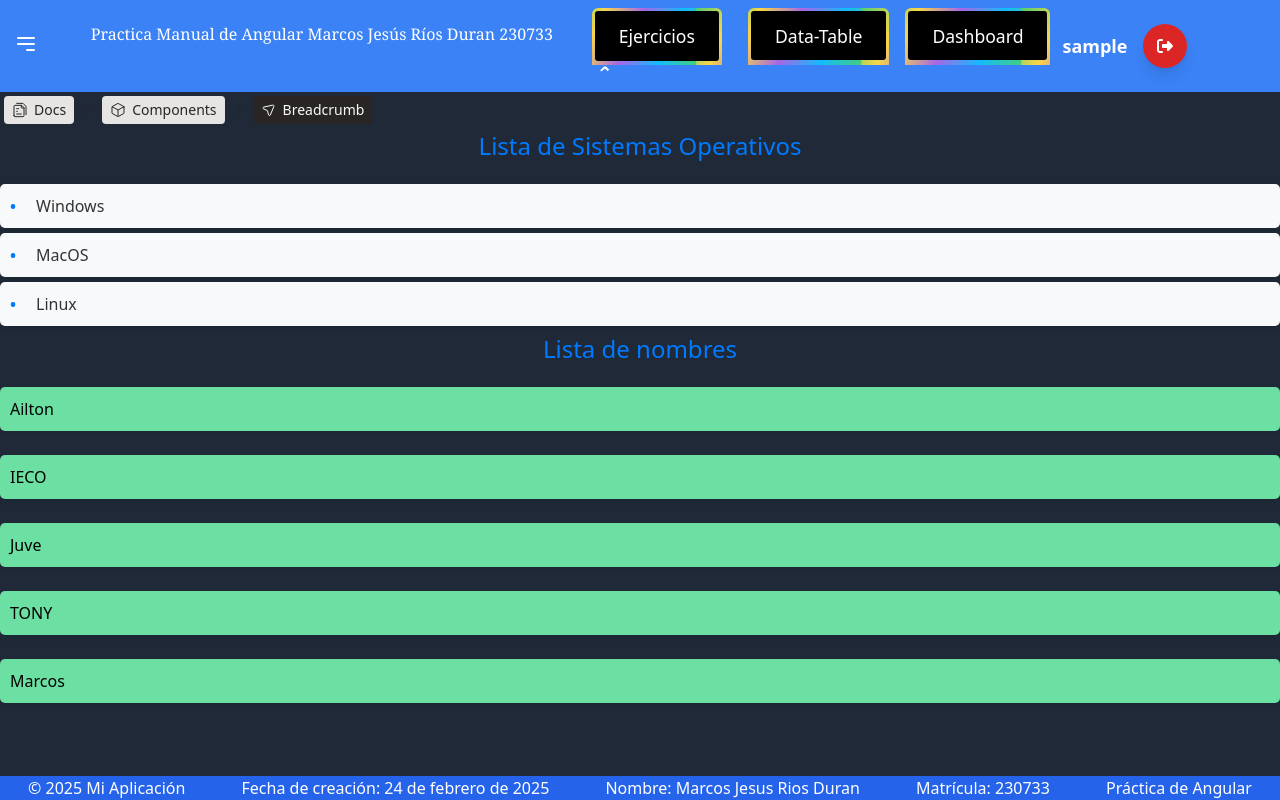
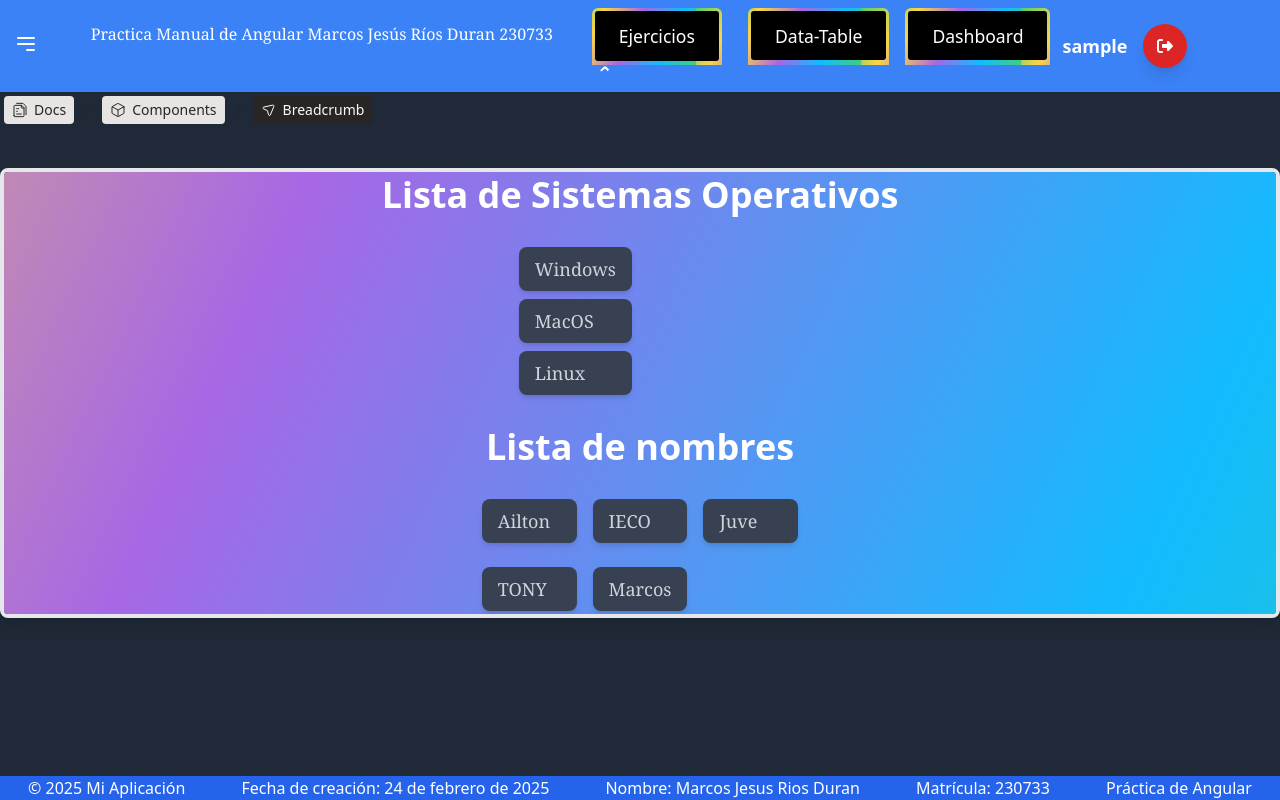
Before and after one commit to Marcos-Jesus-Rios-Duran/manualAngular_230733, an Angular app in the folder manualAngular-230733/: page /page5 in a window 1280 px wide. Built offline with nearby package versions, Linux system fonts and the light colour scheme; sample sign-in values are in the browser's storage.

Commit message:
Mejoras en el front de la Landing-page

```diff
--- a/manualAngular-230733/src/app/Components/page-container/landing-page/landing-page.component.css
+++ b/manualAngular-230733/src/app/Components/page-container/landing-page/landing-page.component.css
@@ -103,3 +103,9 @@
       opacity: 1;
     }
   }
+  #cont{
+    background-color: #171717;
+    border-radius: 5px;
+    height:490px;
+    box-shadow: 0 2px 4px rgba(0, 0, 0, 0.1);
+  }
--- a/manualAngular-230733/src/app/Components/page-container/landing-page/landing-page.component.html
+++ b/manualAngular-230733/src/app/Components/page-container/landing-page/landing-page.component.html
@@ -1,7 +1,8 @@
-<div class="flex flex-col items-center justify-center">
+<div class="flex flex-col items-center justify-center bg-black" id="cont" >
   <h1 class="text-4xl font-bold text-white mb-6">Seleccione un Ejercicio</h1>
   <!-- Contenedor principal para la tarjeta y botones -->
-  <div class="flex justify-between items-center w-full max-w-4xl">
+
+  <div class="flex justify-between items-center w-full max-w-4xl ">
 
     <!-- Botones Izquierda -->
     <div class="flex flex-col space-y-4">
--- a/manualAngular-230733/src/app/pages/ejercicio-02/ejercicio-02.component.css
+++ b/manualAngular-230733/src/app/pages/ejercicio-02/ejercicio-02.component.css
@@ -1,12 +1,43 @@
-*{
-    .textoSaludo{
-        font-weight: bolder;
-        font-family: 'Times New Roman', Times, serif;
+.textoResaltado{
+color: red;
+font-size: 6xl;
+}
+/* Define el contorno animado de colores */
+.gradient-border {
+    position: relative;
+    padding: 3px;
+    border-radius: 8px;
+    isolation: isolate;
+    overflow: hidden;
+  }
+
+  .gradient-border::before {
+    content: "";
+    position: absolute;
+    top: -4px;
+    left: -4px;
+    right: -4px;
+    bottom: -4px;
+    z-index: -1;
+    background: linear-gradient(115deg, #4fcf70, #fad648, #a767e5, #12bcfe, #44ce7b);
+    background-size: 300% 100%;
+    border-radius: inherit;
+    animation: gradient-move 3s linear infinite;
+    transition: transform 0.5s ease-out;
+  }
+
+  .gradient-border:hover::before {
+    transform: rotate(10deg);
+  }
+
+  @keyframes gradient-move {
+    0% {
+      background-position: 0% 50%;
     }
-    .textoResaltado{
-        color: rgb(255, 0, 0);
-        font-weight: bolder;
-        font-family: 'Times New Roman', Times, serif;
-        font-size: xx-large;
+    50% {
+      background-position: 100% 50%;
     }
-}
+    100% {
+      background-position: 0% 50%;
+    }
+  }
--- a/manualAngular-230733/src/app/pages/ejercicio-02/ejercicio-02.component.html
+++ b/manualAngular-230733/src/app/pages/ejercicio-02/ejercicio-02.component.html
@@ -1,4 +1,9 @@
-<p class="textoSaludo">
-    Hello world from
-    <span class="textoResaltado">{{city}} = {{5+5}}</span>
-</p>
+<!-- Implementación del Ejercicio 02 -->
+<div class="flex flex-col items-center justify-center mt-10 p-6 bg-gray-800 rounded-lg shadow-lg gradient-border">
+    <h3 class="text-5xl font-bold text-black mb-6">Implementación de la Práctica 2</h3>
+
+    <p class=" text-gray-300 font-serif textoSaludo text-4xl">
+      Hello world from
+      <span class="textoResaltado" >{{ city }} = {{ 5 + 5 }}</span>
+    </p>
+  </div>
--- a/manualAngular-230733/src/app/pages/ejercicio-02/ejercicio-02.component.ts
+++ b/manualAngular-230733/src/app/pages/ejercicio-02/ejercicio-02.component.ts
@@ -11,6 +11,15 @@ export class Ejercicio02Component implements OnInit {
   @Output() updateSidebar = new EventEmitter<{ title: string, description: string }>();
 
   ngOnInit(): void {
-    this.updateSidebar.emit({ title: 'Ejercicio 02', description: 'Descripción del ejercicio 02' });
+    this.updateSidebar.emit({
+      title: 'Updating the component',
+      description: `
+      En este ejercicio, agregué una propiedad llamada \`city\` a la clase del componente. Esta propiedad de tipo cadena puede usarse en la clase del componente y referenciarse en la plantilla del componente utilizando la sintaxis de interpolación \`{{ }}\`.
+
+      Actualicé la plantilla del componente para mostrar el nombre de la ciudad.
+
+      Por último, configuré TailwindCSS para estilizar desde el HTML usando clases. Así, podemos dar estilo de manera eficiente y mantener el código limpio y modular.
+      `
+    });
   }
 }
--- a/manualAngular-230733/src/app/pages/ejercicio-03/ejercicio-03.component.ts
+++ b/manualAngular-230733/src/app/pages/ejercicio-03/ejercicio-03.component.ts
@@ -11,6 +11,6 @@ export class Ejercicio03Component implements OnInit {
   @Output() updateSidebar = new EventEmitter<{ title: string, description: string }>();
 
   ngOnInit(): void {
-    this.updateSidebar.emit({ title: 'Ejercicio 03', description: 'Descripción del ejercicio 03' });
+    this.updateSidebar.emit({ title: 'Component Composition: Composig Components', description: 'En este ejercicio aprendí a utilizar un selector para integrar componentes en Angular🅰️, permitiendo su reutilización dentro de otras plantillas.' });
   }
 }
--- a/manualAngular-230733/src/app/pages/ejercicio-04/ejercicio-04.component.ts
+++ b/manualAngular-230733/src/app/pages/ejercicio-04/ejercicio-04.component.ts
@@ -12,6 +12,6 @@ export class Ejercicio04Component implements OnInit {
   @Output() updateSidebar = new EventEmitter<{ title: string, description: string }>();
 
   ngOnInit(): void {
-    this.updateSidebar.emit({ title: 'Ejercicio 04', description: 'Descripción del ejercicio 04' });
+    this.updateSidebar.emit({ title: 'Component Composition: Control Flow en Componentes', description: ' Implementación de lógica de control de flujo para mostrar el estado del servidor y la autenticación del usuario.Aprendi a como usar el @if dentro de angular para mostrar FrontEnd en base a las estructuras de control' });
   }
 }
--- a/manualAngular-230733/src/app/pages/ejercicio-05/ejercicio-05.component.css
+++ b/manualAngular-230733/src/app/pages/ejercicio-05/ejercicio-05.component.css
@@ -4,38 +4,41 @@ h2 {
   text-align: center;
   margin-bottom: 20px;
 }
-
-ul {
-  list-style: none;
-  padding: 0;
-  margin: 0;
+.gradient-border {
+  position: relative;
+  padding: 3px;
+  border-radius: 8px;
+  isolation: isolate;
+  overflow: hidden;
 }
 
-li {
-  background: #f8f9fa;
-  margin: 5px 0;
-  padding: 10px;
-  border-radius: 5px;
-  box-shadow: 0 2px 4px rgba(0, 0, 0, 0.1);
-  font-size: 1rem;
-  color: #333;
-  display: flex;
-  align-items: center;
+.gradient-border::before {
+  content: "";
+  position: absolute;
+  top: -4px;
+  left: -4px;
+  right: -4px;
+  bottom: -4px;
+  z-index: -1;
+  background: linear-gradient(115deg, #4fcf70, #fad648, #a767e5, #12bcfe, #44ce7b);
+  background-size: 300% 100%;
+  border-radius: inherit;
+  animation: gradient-move 3s linear infinite;
+  transition: transform 0.5s ease-out;
 }
 
-li::before {
-  content: "•";
-  color: #007bff;
-  font-weight: bold;
-  display: inline-block;
-  width: 1em;
-  margin-right: 10px;
+.gradient-border:hover::before {
+  transform: rotate(10deg);
 }
 
-p {
-  margin: 0;
-  padding: 10px;
-  background: #79fcb4dc;
-  border-radius: 5px;
-  box-shadow: 0 2px 4px rgba(0, 0, 0, 0.1);
+@keyframes gradient-move {
+  0% {
+    background-position: 0% 50%;
+  }
+  50% {
+    background-position: 100% 50%;
+  }
+  100% {
+    background-position: 0% 50%;
+  }
 }
--- a/manualAngular-230733/src/app/pages/ejercicio-05/ejercicio-05.component.html
+++ b/manualAngular-230733/src/app/pages/ejercicio-05/ejercicio-05.component.html
@@ -1,12 +1,21 @@
-<div class="container">
-  <h2>Lista de Sistemas Operativos</h2>
-  <ul>
-    @for (os of operatingSystems; track os.id) {
-      <li>{{os.name}}</li>
+<div class="flex flex-col items-center justify-center mt-10 p-6 bg-gray-800 rounded-lg shadow-lg border-4 gradient-border">
+  <h3 class="text-4xl font-bold text-white mb-6">Lista de Sistemas Operativos</h3>
+  <div class="grid grid-cols-2 gap-4">
+    <ul class="text-lg text-gray-300 font-serif">
+      @for (os of operatingSystems; track os.id) {
+        <li class="mt-2 px-4 py-2 bg-gray-700 rounded-lg shadow-md hover:bg-gray-600 transition duration-300">
+          {{os.name}}
+        </li>
+      }
+    </ul>
+  </div>
+
+  <h3 class="text-4xl font-bold text-white mt-8 mb-6">Lista de nombres</h3>
+  <div class="grid grid-cols-3 gap-4 text-lg text-gray-300 font-serif">
+    @for (user of users; track user.id) {
+      <p class="mt-2 px-4 py-2 bg-gray-700 rounded-lg shadow-md hover:bg-gray-600 transition duration-300">
+        {{user.name}}
+      </p>
     }
-  </ul>
-  <h2>Lista de nombres </h2>
-  @for (user of users; track user.id) {
-    <p>{{user.name}}</p> <br>
-  }
+  </div>
 </div>
```
